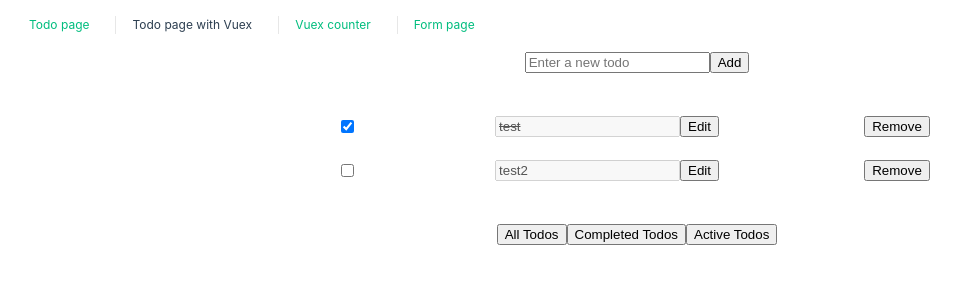
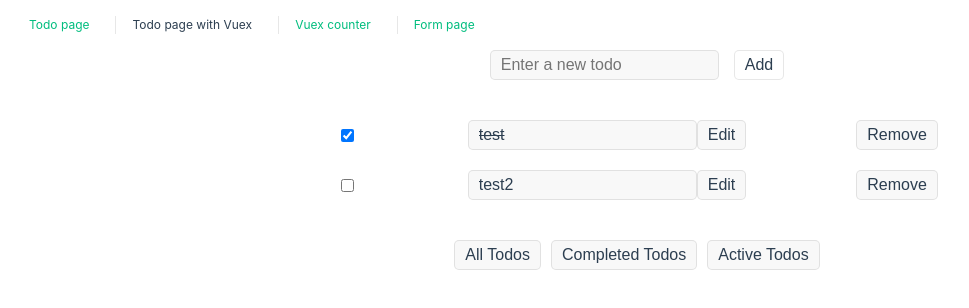
Before and after one commit to gl-el/vue-todo, a Vue app: page /todo-vuex in a window 1280 px wide. Shown: the top 308 px of the page, without its empty margins (3-972 px from the left). Built offline with nearby package versions, Linux system fonts and the light colour scheme.

Commit message:
feat: some components with styles

```diff
--- a/src/assets/base.css
+++ b/src/assets/base.css
@@ -12,7 +12,7 @@
 
   --vt-c-divider-light-1: rgba(60, 60, 60, 0.29);
   --vt-c-divider-light-2: rgba(60, 60, 60, 0.12);
-  --vt-c-divider-dadarkrk-1: rgba(84, 84, 84, 0.65);
+  --vt-c-divider-dark-1: rgba(84, 84, 84, 0.65);
   --vt-c-divider-dark-2: rgba(84, 84, 84, 0.48);
 
   --vt-c-text-light-1: var(--vt-c-indigo);
--- a/src/components/AddTodoVuex.vue
+++ b/src/components/AddTodoVuex.vue
@@ -1,8 +1,11 @@
 <script>
 import { mapActions } from "vuex";
+import StyledButton from "@/components/controls/StyledButton.vue";
+import StyledTextInput from "@/components/controls/StyledTextInput.vue";
 
 export default {
   name: "AddTodoVuex",
+  components: { StyledTextInput, StyledButton },
   data() {
     return {
       newTodo: "",
@@ -14,20 +17,30 @@ export default {
       this.addTodo(this.newTodo);
       this.newTodo = "";
     },
+    updateInput(value) {
+      this.newTodo = value;
+    },
   },
 };
 </script>
 
 <template>
-  <div>
-    <input
-      type="text"
-      v-model="newTodo"
+  <div class="add__wrapper">
+    <StyledTextInput
+      :value="newTodo"
+      class="add"
       placeholder="Enter a new todo"
+      @input="updateInput"
       @keyup.enter="add"
     />
-    <button @click="add">Add</button>
+    <StyledButton @click="add" :disabled="newTodo.length === 0"
+      >Add</StyledButton
+    >
   </div>
 </template>
 
-<style scoped></style>
+<style scoped>
+.add {
+  margin-right: 15px;
+}
+</style>
--- a/src/components/FilterTodos.vue
+++ b/src/components/FilterTodos.vue
@@ -1,6 +1,9 @@
 <script>
+import StyledButton from "@/components/controls/StyledButton.vue";
+
 export default {
   name: "FilterTodos",
+  components: { StyledButton },
   methods: {
     selectFilter(filter) {
       this.$emit("select", filter);
@@ -10,11 +13,18 @@ export default {
 </script>
 
 <template>
-  <div>
-    <button @click="selectFilter('all')">All Todos</button>
-    <button @click="selectFilter('completed')">Completed Todos</button>
-    <button @click="selectFilter('active')">Active Todos</button>
+  <div class="controls">
+    <StyledButton @click="selectFilter('all')"> All Todos </StyledButton>
+    <StyledButton @click="selectFilter('completed')">
+      Completed Todos
+    </StyledButton>
+    <StyledButton @click="selectFilter('active')"> Active Todos </StyledButton>
   </div>
 </template>
 
-<style scoped></style>
+<style scoped>
+.controls {
+  display: flex;
+  gap: 10px;
+}
+</style>
--- a/src/components/TodoItemVuex.vue
+++ b/src/components/TodoItemVuex.vue
@@ -1,8 +1,11 @@
 <script>
 import { mapActions } from "vuex";
+import StyledTextInput from "@/components/controls/StyledTextInput.vue";
+import StyledButton from "@/components/controls/StyledButton.vue";
 
 export default {
   name: "TodoItemVuex",
+  components: { StyledButton, StyledTextInput },
   props: ["todo"],
   data() {
     return {
@@ -28,6 +31,9 @@ export default {
       this.editTodoText({ item: this.todo, newText: this.newText });
       this.isEdit = false;
     },
+    updateInput(value) {
+      this.newText = value;
+    },
   },
 };
 </script>
@@ -35,18 +41,20 @@ export default {
 <template>
   <div class="wrapper">
     <input type="checkbox" :checked="todo.done" @change="toggleStatus(todo)" />
-    <label>
-      <input
+    <div>
+      <StyledTextInput
         ref="todoInput"
-        type="text"
-        v-model="newText"
+        :value="newText"
+        @input="updateInput"
+        :class="{ through: todo.done }"
         :disabled="isEdit !== true"
-        :class="{ through: todo.done }"
       />
-      <button @click="isEdit = !isEdit" v-show="isEdit === false">Edit</button>
-      <button v-show="isEdit" @click="save">Save</button>
-    </label>
-    <button @click="removeTodo(todo)">Remove</button>
+      <StyledButton @click="isEdit = !isEdit" v-show="isEdit === false">
+        Edit
+      </StyledButton>
+      <StyledButton v-show="isEdit" @click="save">Save</StyledButton>
+    </div>
+    <StyledButton @click="removeTodo(todo)">Remove</StyledButton>
   </div>
 </template>
 
--- /dev/null
+++ b/src/components/controls/StyledButton.vue
@@ -0,0 +1,40 @@
+<script>
+export default {
+  name: "StyledButton",
+  props: {
+    disabled: Boolean,
+  },
+};
+</script>
+
+<template>
+  <button class="button" @click="$emit('click')" :disabled="disabled">
+    <slot></slot>
+  </button>
+</template>
+
+<style scoped>
+.button {
+  background-color: var(--color-background-soft);
+  color: var(--color-heading);
+  border: 1px solid var(--color-border);
+  padding: 5px 10px;
+  text-align: center;
+  text-decoration: none;
+  display: inline-block;
+  font-size: 16px;
+  cursor: pointer;
+  border-radius: 5px;
+  transition: all 0.2s;
+}
+
+.button:hover {
+  background-color: var(--color-background-mute);
+  border: 1px solid var(--color-border-hover);
+}
+
+.button:disabled {
+  background-color: var(--color-background);
+  cursor: not-allowed;
+}
+</style>
--- /dev/null
+++ b/src/components/controls/StyledTextInput.vue
@@ -0,0 +1,57 @@
+<script>
+export default {
+  name: "StyledTextInput",
+  props: {
+    placeholder: {
+      type: String,
+      default: "",
+    },
+    value: {
+      type: String,
+      default: "",
+    },
+  },
+  methods: {
+    handleInput(event) {
+      this.$emit("input", event.target.value);
+    },
+    focus() {
+      this.$refs.inputField.focus();
+    },
+  },
+};
+</script>
+
+<template>
+  <input
+    class="text-input"
+    type="text"
+    ref="inputField"
+    :placeholder="placeholder"
+    :value="value"
+    @input="handleInput"
+  />
+</template>
+
+<style scoped>
+.text-input {
+  background-color: var(--color-background-soft);
+  color: var(--color-heading);
+  border: 1px solid var(--color-border);
+  outline: none;
+  padding: 5px 10px;
+  display: inline-block;
+  font-size: 16px;
+  border-radius: 5px;
+  transition: all 0.2s;
+}
+
+.text-input:disabled {
+  cursor: not-allowed;
+}
+
+.text-input:focus {
+  background-color: var(--color-background-mute);
+  border: 1px solid var(--color-border-hover);
+}
+</style>
```
